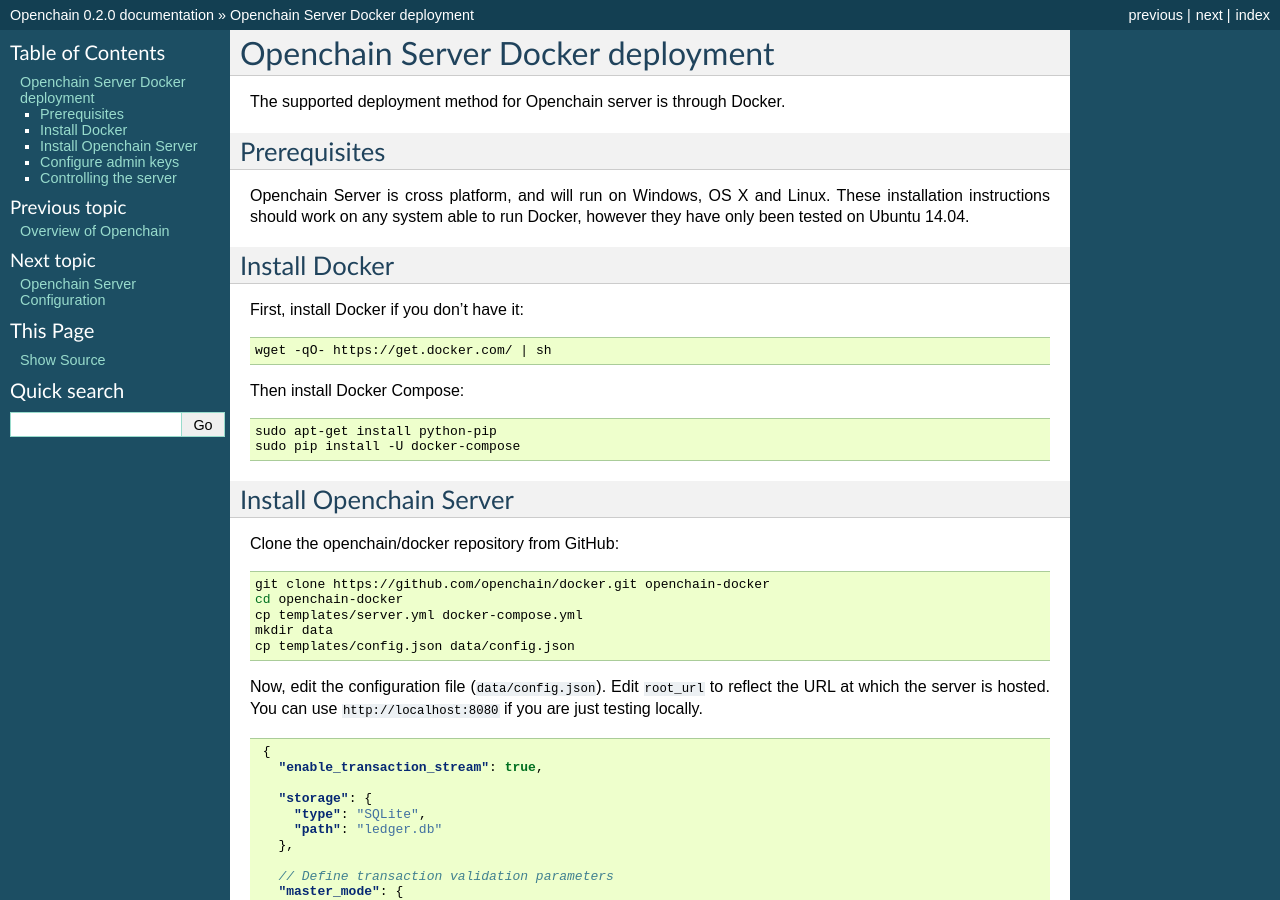
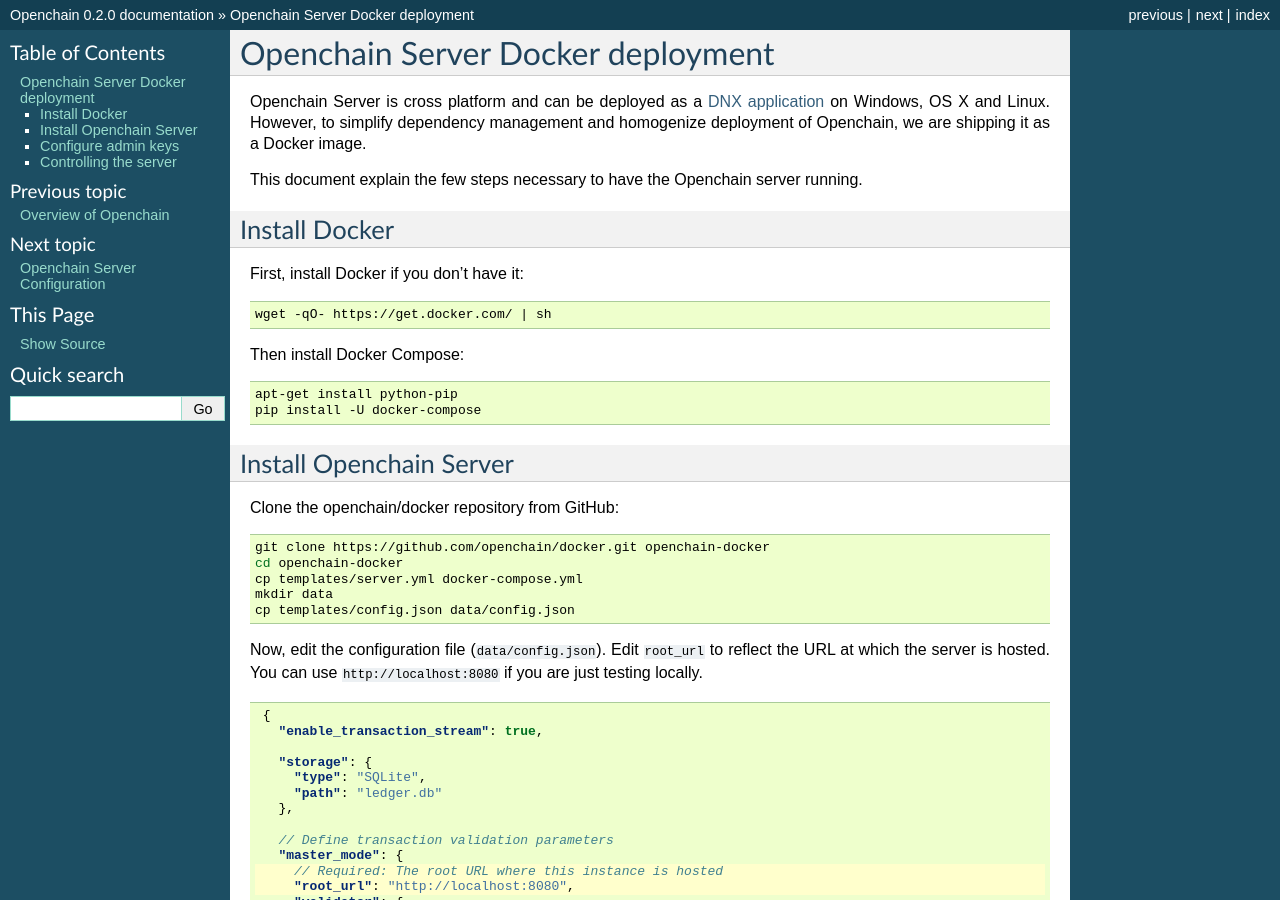
Before and after one commit to openchain/docs, a Sphinx documentation site: the page built from docs/source/general/docker-deployment.rst, in a window 1280 px wide and 900 px high. Built offline with Sphinx 7.4.7, drawn with Linux system fonts in a browser that asks for light colours.

Commit message:
Improve the introduction of the docker-deployment article

```diff
--- a/docs/source/general/docker-deployment.rst
+++ b/docs/source/general/docker-deployment.rst
@@ -1,15 +1,12 @@
 Openchain Server Docker deployment
 ==================================
 
-The supported deployment method for Openchain server is through Docker.
+Openchain Server is cross platform and can be deployed as a `DNX application <https://dotnet.readthedocs.org/en/latest/dnx/overview.html>`_ on Windows, OS X and Linux. However, to simplify dependency management and homogenize deployment of Openchain, we are shipping it as a Docker image.
 
-Prerequisites
--------------
-
-Openchain Server is cross platform, and will run on Windows, OS X and Linux. These installation instructions should work on any system able to run Docker, however they have only been tested on Ubuntu 14.04.
+This document explain the few steps necessary to have the Openchain server running.
 
 Install Docker
---------------------------
+--------------
 
 First, install Docker if you don't have it:
 
@@ -21,8 +18,8 @@
 
 .. code-block:: bash
 
-    sudo apt-get install python-pip
-    sudo pip install -U docker-compose
+    apt-get install python-pip
+    pip install -U docker-compose
 
 Install Openchain Server
 ------------------------
```
